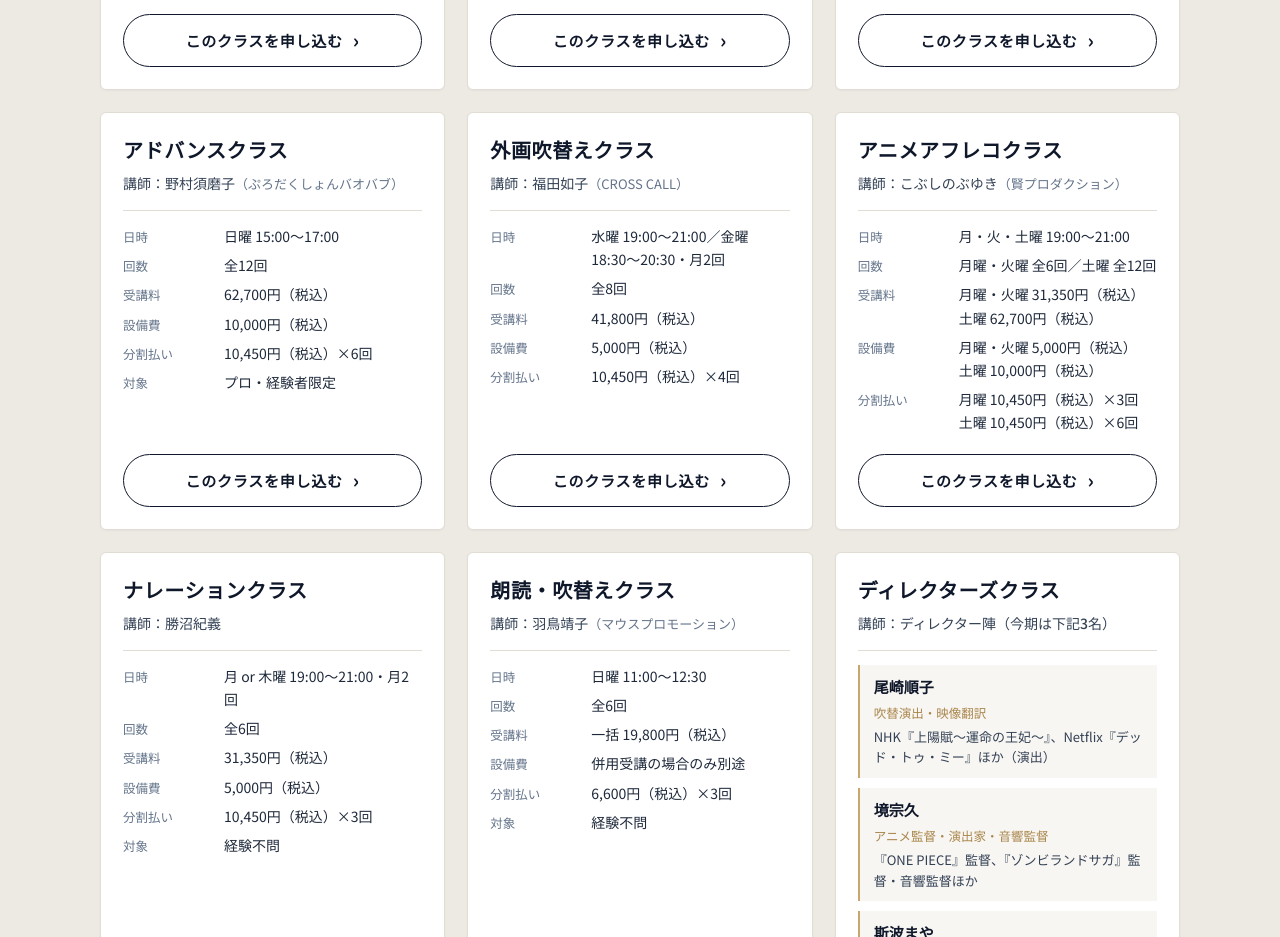
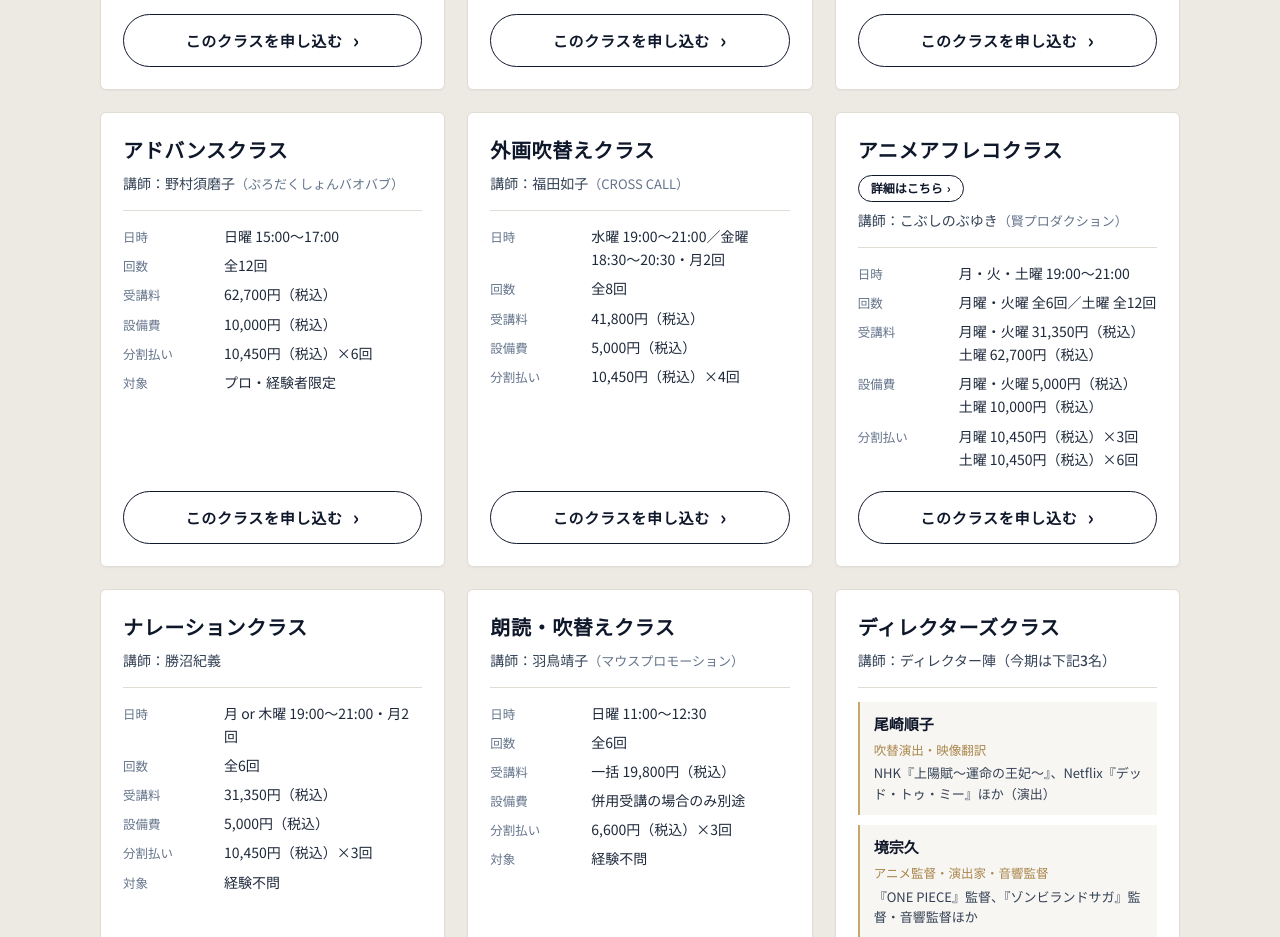
Before and after one commit to ssstudioseiyuu-collab/seiyuu-course, a plain HTML site: page index.html in a window 1280 px wide. Shown: the part 2540-3477 px from the top of the page. Drawn offline with Linux system fonts and the light colour scheme.

Commit message:
Add files via upload

```diff
--- a/index.html
+++ b/index.html
@@ -225,7 +225,10 @@
       <!-- 6 アニメアフレコ -->
       <article class="class-card">
         <div class="class-head">
-          <h3 class="class-name">アニメアフレコクラス</h3>
+          <div class="class-name-row">
+            <h3 class="class-name">アニメアフレコクラス</h3>
+            <a class="detail-link" href="https://ssstudioseiyuu-collab.github.io/seiyuu-course/anime/">詳細はこちら<span class="arrow" aria-hidden="true">›</span></a>
+          </div>
           <p class="class-teacher">講師：こぶしのぶゆき<span class="aff">（賢プロダクション）</span></p>
         </div>
         <dl class="class-info">
```
